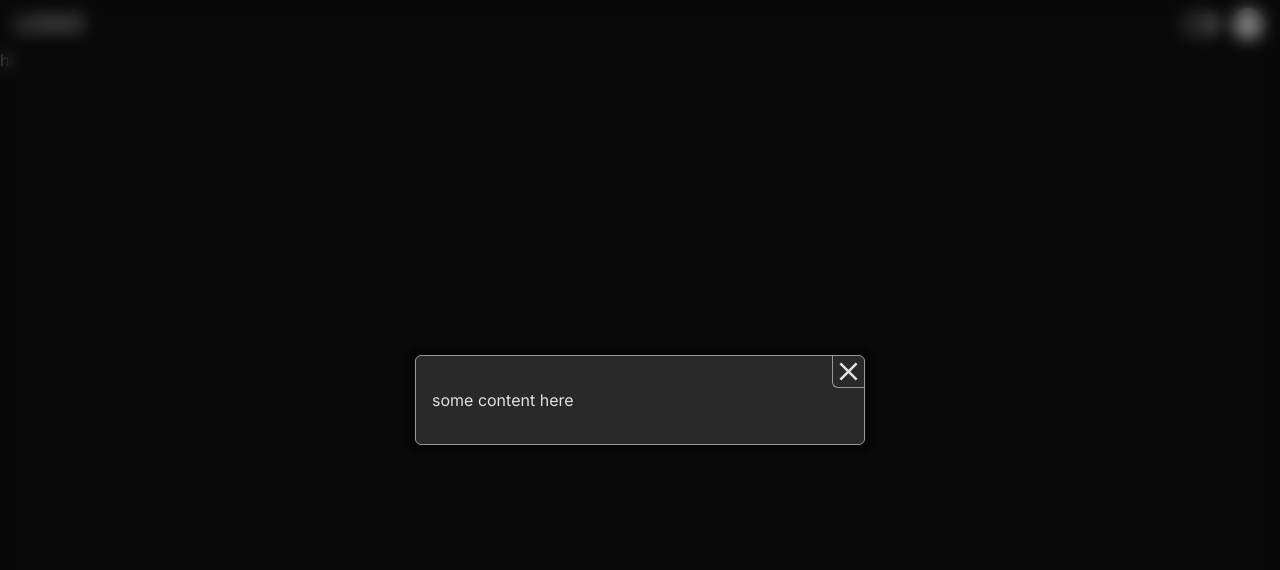
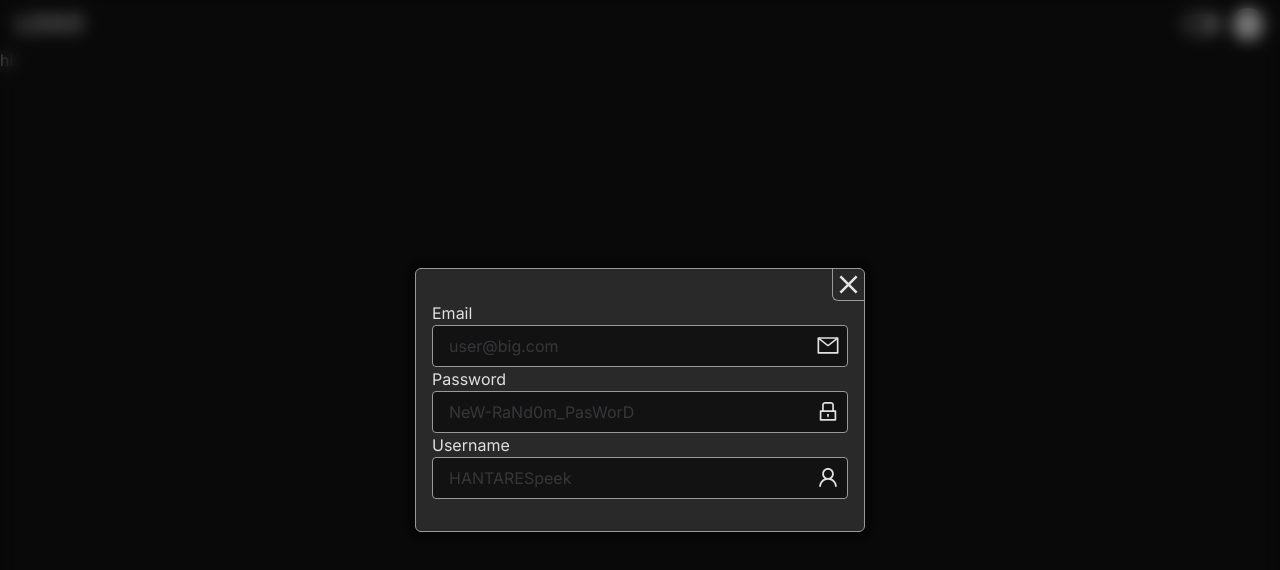
Before and after one commit to nicitaacom/acc2-auth_form_next_supabase_1, a Next.js app: page / in a window 1280 px wide. Both pictures are taken after a click on the picture 1248 px from the left and 24 px from the top of the page. Shown: the top 570 px of the page. Built offline with nearby package versions, Linux system fonts and the light colour scheme.

Commit message:
step3-inputValidation

```diff
--- a/app/(auth)/AuthModal.tsx
+++ b/app/(auth)/AuthModal.tsx
@@ -1,12 +1,70 @@
+import { useForm } from "react-hook-form"
+import { AiOutlineLock, AiOutlineMail, AiOutlineUser } from "react-icons/ai"
+
+import { AuthInput } from "@/components/ui/Inputs/Validation/AuthInput"
 import { ModalContainer } from "@/components/ui/Modals/ModalContainer"
 import { useAuthModal } from "@/store/ui/authModal"
+import { useState } from "react"
+
+interface FormData {
+  email: string
+  password: string
+  username: string
+}
+
+type Variant = "login" | "register" | "recover" | "resetPassword" | "recoverCompleted" | "authCompleted"
 
 export function AuthModal() {
+  const [isEmailSent, setIsEmailSent] = useState(false)
+  const [variant, setVariant] = useState<Variant>("register")
+
   const nameModal = useAuthModal()
+
+  const {
+    handleSubmit,
+    register,
+    formState: { errors, isSubmitting },
+    setFocus,
+    getValues,
+    reset,
+  } = useForm<FormData>()
 
   return (
     <ModalContainer className="relative w-full max-w-[450px]" isOpen={nameModal.isOpen} onClose={nameModal.closeModal}>
-      <div>some content here</div>
+      <div>
+        <AuthInput
+          endIcon={<AiOutlineMail size={24} />}
+          register={register}
+          errors={errors}
+          disabled={isSubmitting || isEmailSent}
+          id="email"
+          type="email"
+          label="Email"
+          placeholder="user@big.com"
+          required
+        />
+        <AuthInput
+          endIcon={<AiOutlineLock size={24} />}
+          register={register}
+          errors={errors}
+          id="password"
+          label="Password"
+          type="password"
+          placeholder={variant === "register" || variant === "resetPassword" ? "NeW-RaNd0m_PasWorD" : "RaNd0m_PasWorD"}
+          disabled={isSubmitting || isEmailSent}
+          required
+        />
+        <AuthInput
+          endIcon={<AiOutlineUser size={24} />}
+          register={register}
+          errors={errors}
+          id="username"
+          label="Username"
+          placeholder="HANTARESpeek"
+          disabled={isSubmitting || isEmailSent}
+          required
+        />
+      </div>
     </ModalContainer>
   )
 }
--- /dev/null
+++ b/app/components/ui/Inputs/Validation/AuthInput.tsx
@@ -0,0 +1,110 @@
+import { FieldErrors, UseFormRegister } from "react-hook-form"
+import { twMerge } from "tailwind-merge"
+
+interface FormData {
+  email: string
+  password: string
+  username: string
+}
+
+interface AuthInputProps {
+  id: keyof FormData
+  type?: string
+  className?: string
+  label: string
+  placeholder?: string
+  startIcon?: React.ReactNode
+  endIcon?: React.ReactNode
+  register: UseFormRegister<FormData>
+  errors: FieldErrors
+  disabled?: boolean
+  required?: boolean
+}
+
+interface ValidationRules {
+  [key: string]: {
+    required: string
+    pattern: {
+      value: RegExp
+      message: string
+    }
+  }
+}
+
+export function AuthInput({
+  id,
+  type,
+  className,
+  label,
+  placeholder,
+  startIcon,
+  endIcon,
+  register,
+  errors,
+  disabled,
+  required,
+}: AuthInputProps) {
+  const validationRules: ValidationRules = {
+    username: {
+      required: "This field is required",
+      pattern: {
+        value: /^(?=.*[a-z])[a-z][a-z0-9]{2,15}$/i,
+        message: "3-16 characters, a-z, start with letter, numbers optional",
+      },
+    },
+    email: {
+      required: "This field is required",
+      pattern: {
+        value: /^[A-Z0-9._%+-]+@[A-Z0-9.-]+\.[A-Z]{2,}$/i,
+        message: "Enter valid email address",
+      },
+    },
+    password: {
+      required: "This field is required",
+      pattern: {
+        value: /^(?=.*[a-z])(?=.*[A-Z])(?=.*[0-9])[a-zA-Z0-9_\-%#$]{8,64}$/,
+        message: "Must contain a-z A-Z 0-9 and _-%#$ are optional - between 8-64 symbols",
+      },
+    },
+  }
+
+  const {
+    required: requiredMessage,
+    pattern: { value: patternValue, message: patternMessage },
+  } = validationRules[id]
+
+  return (
+    <div className="relative">
+      <label htmlFor={id}>
+        {label}
+        <div className="flex flex-col">
+          <div className="absolute left-2 translate-y-[35%] text-icon-color">{startIcon}</div>
+          <input
+            className={twMerge(
+              `
+          px-4 py-2 bg-background border border-border-color rounded text-subTitle placeholder:opacity-25 outline-none`,
+              startIcon && "pl-9",
+              endIcon && "pr-9",
+              disabled && "opacity-50 cursor-default pointer-events-none",
+              errors[id] && "focus:ring-rose-500 focus-visible:ring-rose-600"
+            )}
+            id={id}
+            type={type}
+            placeholder={placeholder}
+            {...register(id, {
+              required: requiredMessage,
+              pattern: {
+                value: patternValue,
+                message: patternMessage,
+              },
+            })}
+          />
+          <div className="absolute right-2 translate-y-[35%] text-icon-color">{endIcon}</div>
+          {errors[id] && errors[id]?.message && (
+            <span className="text-danger">{errors[id]?.message as React.ReactNode}</span>
+          )}
+        </div>
+      </label>
+    </div>
+  )
+}
```
